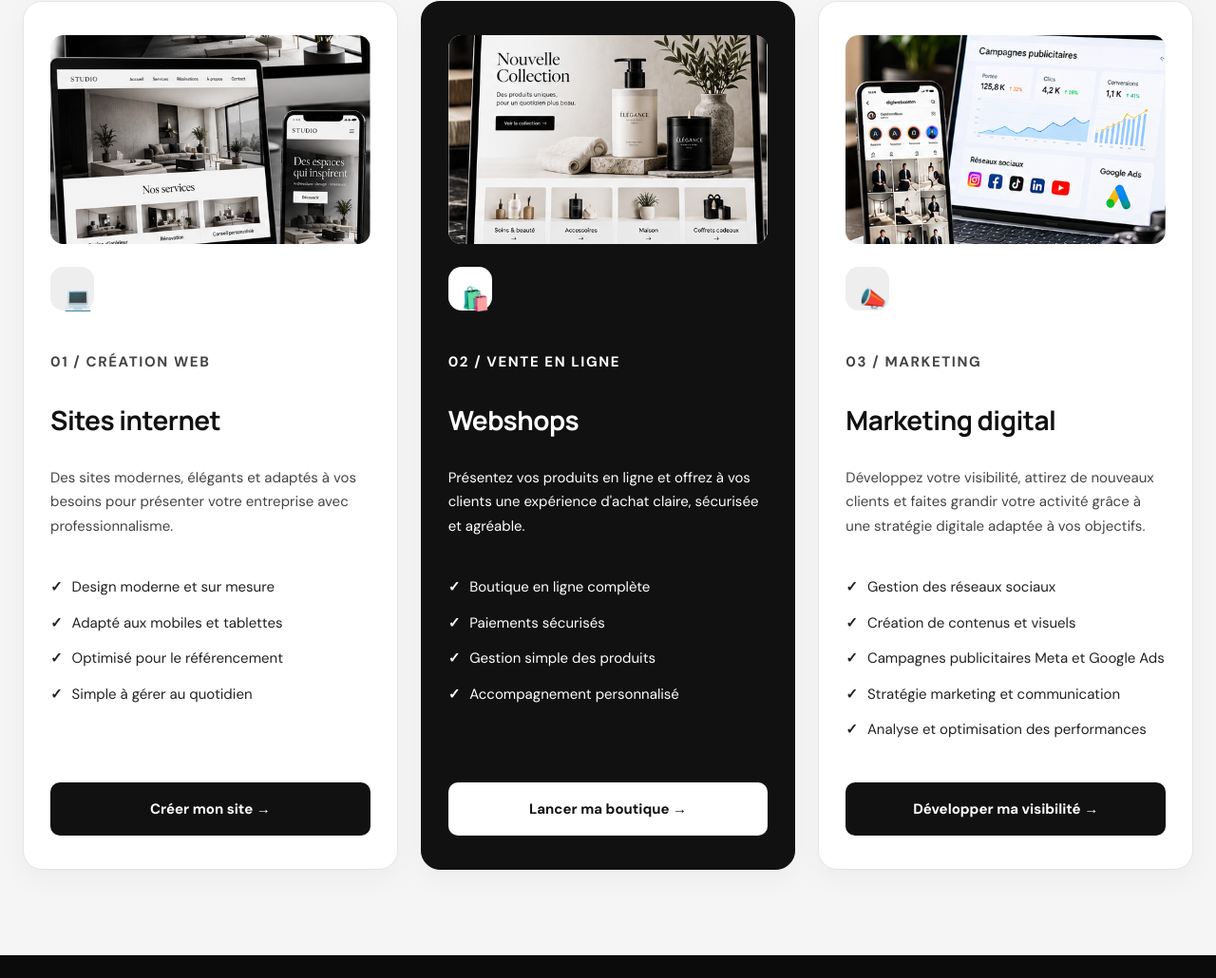
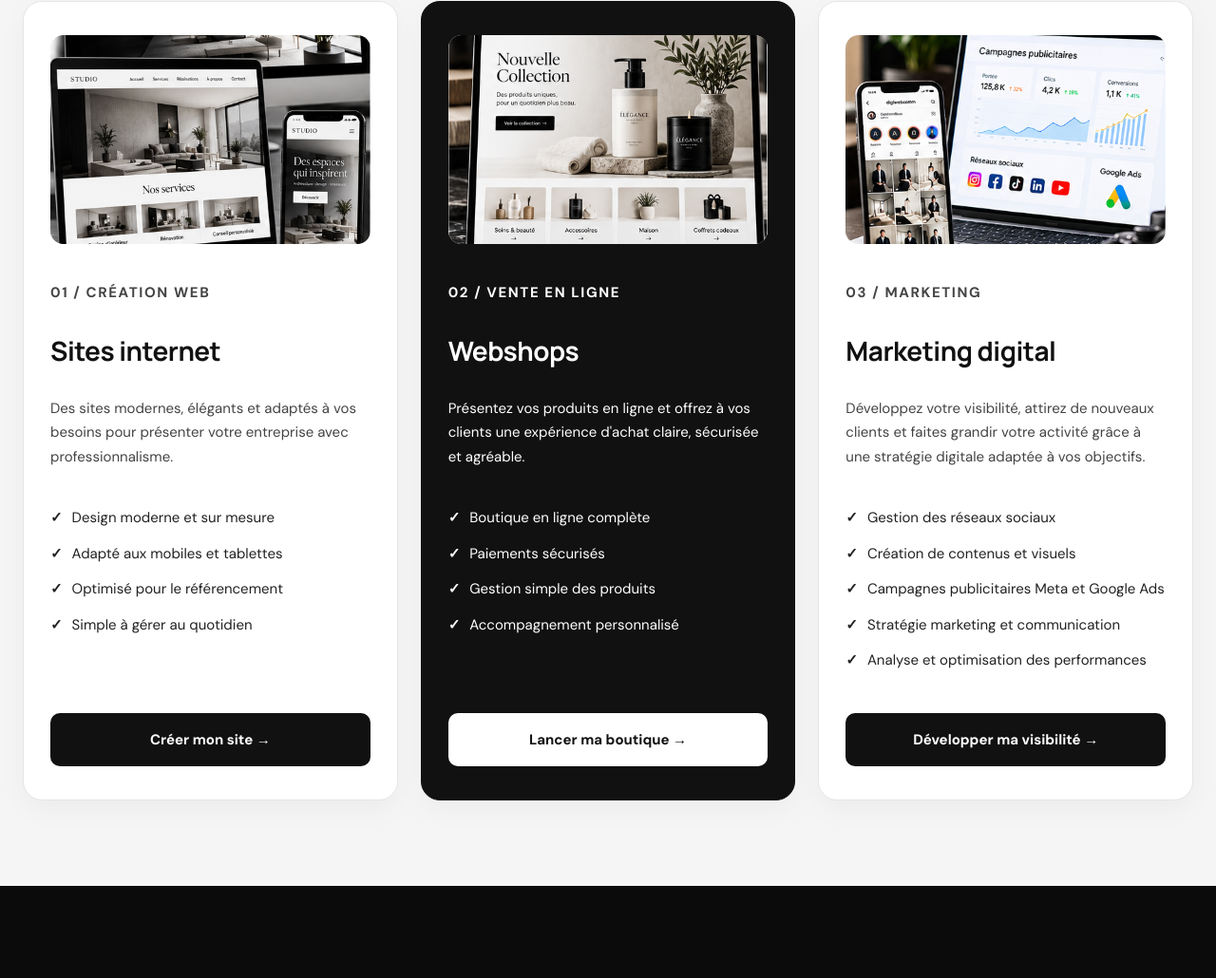
Before and after one commit to Digiwebcomm/digiwebcomm, a plain HTML site: page index.html in a window 1280 px wide. Shown: the part 1104-2134 px from the top of the page at 95% size. Drawn offline with Linux system fonts and the light colour scheme.

Commit message:
Update index.html

```diff
--- a/index.html
+++ b/index.html
@@ -44,7 +44,7 @@
   <div class="service-image">
   <img src="sites-internet.png" alt="Création de sites internet adaptés aux ordinateurs, tablettes et smartphones">
 </div>
-  <div class="service-icon">💻</div>
+
   <p class="service-number">01 / CRÉATION WEB</p>
 
   <h3>Sites internet</h3>
@@ -70,7 +70,7 @@
   <img src="webshops.png" alt="Boutique en ligne moderne et élégante">
 </div>
 
-  <div class="service-icon">🛍️</div>
+
   <p class="service-number">02 / VENTE EN LIGNE</p>
 
   <h3>Webshops</h3>
@@ -95,7 +95,7 @@
   <div class="service-image">
   <img src="marketing-digital-couleur.png" alt="Réseaux sociaux, campagnes publicitaires et marketing digital">
 </div>
-  <div class="service-icon">📣</div>
+
   <p class="service-number">03 / MARKETING</p>
 
   <h3>Marketing digital</h3>
```
